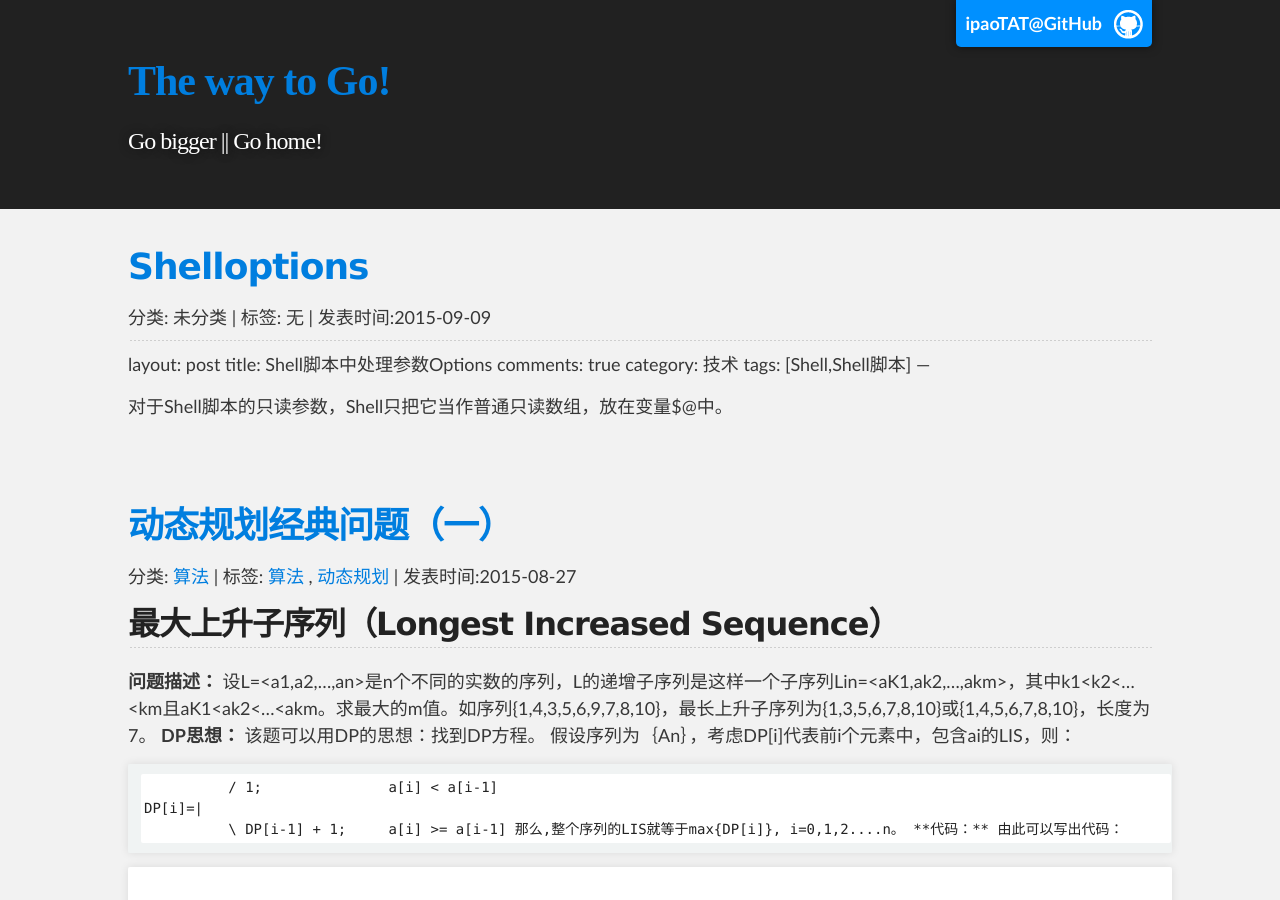
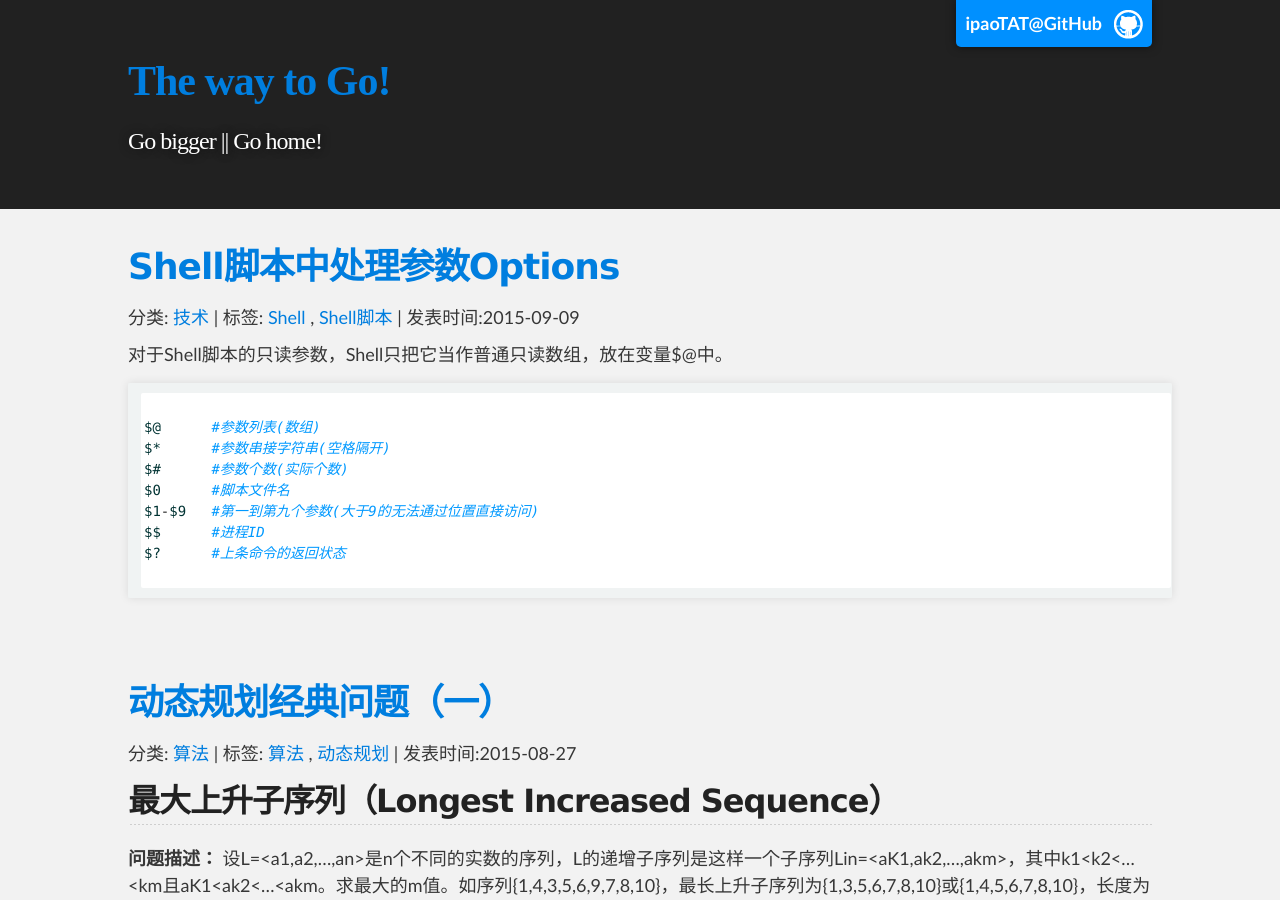
Before and after one commit to ipaoTAT/blog-original, a Jekyll site: the page built from index.html, in a window 1280 px wide and 900 px high. Built offline with Jekyll 4.4.1, drawn with Linux system fonts in a browser that asks for light colours; some web fonts are replaced; Markdown is read by kramdown in place of the engine named in the settings; the list of posts is cut into pages by our own code.

Commit message:
add 2015-09-09-ShellOptions

````diff
--- a/_posts/2015-09-09-ShellOptions.md
+++ b/_posts/2015-09-09-ShellOptions.md
@@ -1,4 +1,3 @@
-
 ---
 layout: post
 title: Shell脚本中处理参数Options
@@ -9,3 +8,15 @@ tags: [Shell,Shell脚本]
 
 
 对于Shell脚本的只读参数，Shell只把它当作普通只读数组，放在变量$@中。
+
+```shell
+
+$@	#参数列表(数组)
+$*	#参数串接字符串(空格隔开)
+$#	#参数个数(实际个数)
+$0	#脚本文件名
+$1-$9	#第一到第九个参数(大于9的无法通过位置直接访问)
+$$	#进程ID
+$?	#上条命令的返回状态
+
+```
````
